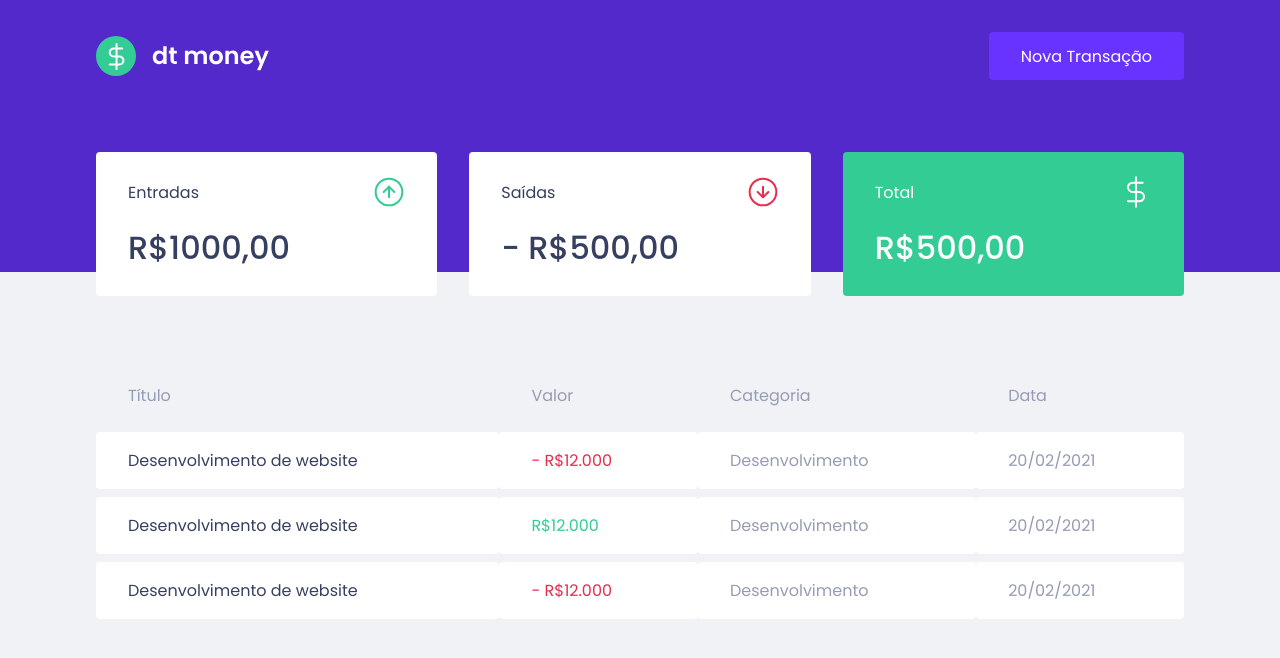
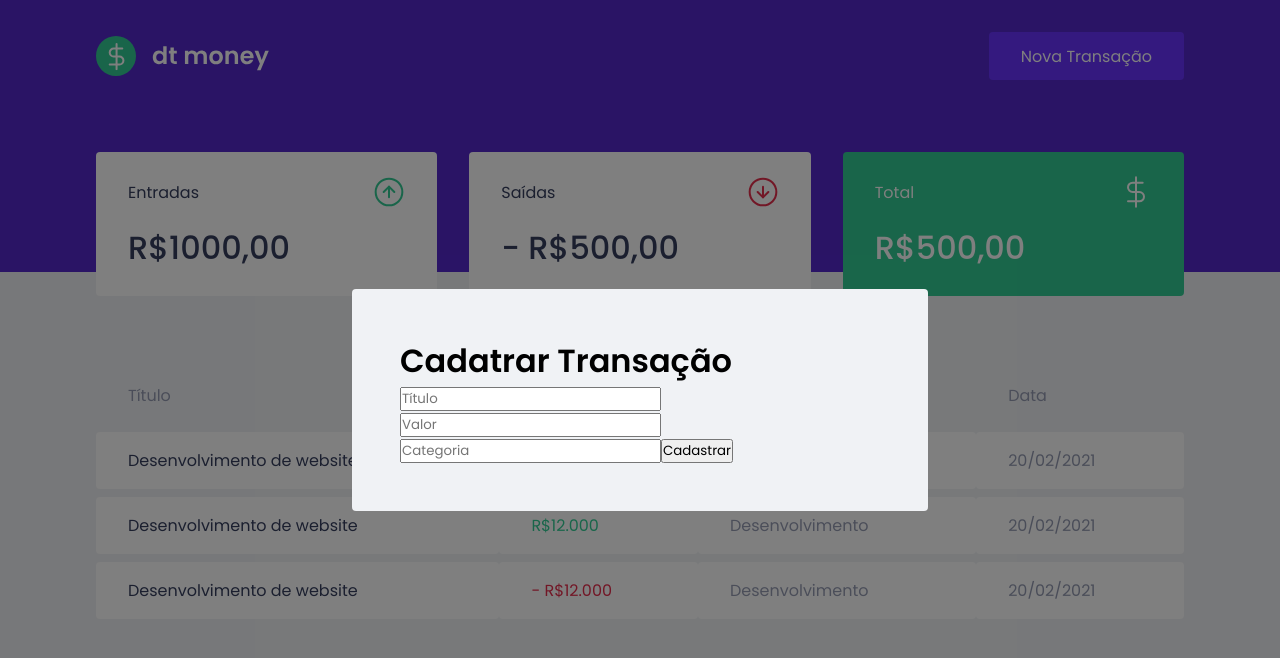
Before and after one commit to amadorgabriel/dt-money, a React (Create React App) app: page / in a window 1280 px wide. Both pictures are taken after a click on the button "Nova Transação". Shown: the top 658 px of the page. Built offline with nearby package versions, Linux system fonts and the light colour scheme; no server answers; what miragejs would draw is missing.

Commit message:
feat: add modal component

```diff
--- a/package.json
+++ b/package.json
@@ -7,6 +7,7 @@
     "miragejs": "^0.1.41",
     "react": "^17.0.2",
     "react-dom": "^17.0.2",
+    "react-modal": "^3.14.3",
     "react-scripts": "4.0.3",
     "styled-components": "^5.3.0",
     "web-vitals": "^1.0.1"
@@ -19,6 +20,7 @@
     "@types/node": "^12.0.0",
     "@types/react": "^17.0.0",
     "@types/react-dom": "^17.0.0",
+    "@types/react-modal": "^3.12.1",
     "@types/styled-components": "^5.1.11",
     "typescript": "^4.1.2"
   },
--- a/src/App.tsx
+++ b/src/App.tsx
@@ -1,13 +1,29 @@
 import { GLobalStyle } from './styles/global'
+
+import { useState } from 'react';
 
 import { Header } from './components/Header';
 import { Dashboard } from './components/Dashboard';
+import { NewTransactionModal } from './components/NewTransactionModal';
 
 export function App() {
+  const [isNewTransactionModalOpen, setIsNewTransactionModalOpen] = useState(false)
+
+  function handleOpenNewTransactionModal() {
+    setIsNewTransactionModalOpen(true)
+  }
+
+  function handleCloseNewTransactionModal() {
+    setIsNewTransactionModalOpen(false)
+  }
+
   return (
     <>
-      <Header />
+      <Header onOpenNewTransactionModal={handleOpenNewTransactionModal} />
       <Dashboard />
+
+      <NewTransactionModal isOpen={isNewTransactionModalOpen} onRequestClose={handleCloseNewTransactionModal} />
+
       <GLobalStyle />
     </>
   );
--- a/src/components/Header/index.tsx
+++ b/src/components/Header/index.tsx
@@ -1,13 +1,16 @@
 import logoImg from '../../assets/logo.svg'
-
 import { Container, Content } from './styles'
 
-export function Header () {
+interface HeaderProps {
+  onOpenNewTransactionModal: () => void
+}
+
+export function Header ({onOpenNewTransactionModal}: HeaderProps) {
   return (
     <Container>
       <Content>
         <img src={logoImg} alt="dt money" />
-        <button type="button">
+        <button type="button" onClick={onOpenNewTransactionModal}>
           Nova Transação
         </button>
       </Content>
--- /dev/null
+++ b/src/components/NewTransactionModal/index.tsx
@@ -0,0 +1,36 @@
+import Modal from "react-modal";
+import { Container } from "./styles";
+
+interface NewTransactionModalProps {
+  isOpen: boolean;
+  onRequestClose: () => void;
+}
+
+Modal.setAppElement("#root");
+
+export function NewTransactionModal({
+  isOpen,
+  onRequestClose,
+}: NewTransactionModalProps) {
+  return (
+    <Modal
+      isOpen={isOpen}
+      onRequestClose={onRequestClose}
+      overlayClassName="react-modal-overlay"
+      className="react-modal-content"
+    >
+
+      <Container>
+        <h1>Cadatrar Transação</h1>
+
+        <input type="text" placeholder="Título" />
+
+        <input type="number" placeholder="Valor" />
+
+        <input type="text" placeholder="Categoria" />
+
+        <button type="submit">Cadastrar</button>
+      </Container>
+    </Modal>
+  );
+}
--- /dev/null
+++ b/src/components/NewTransactionModal/styles.ts
@@ -0,0 +1,6 @@
+import styled from 'styled-components'
+
+export const Container = styled.form`
+
+
+`
--- a/src/components/TransactionTable/index.tsx
+++ b/src/components/TransactionTable/index.tsx
@@ -2,12 +2,11 @@
 import { api } from '../../services/api'
 import { Container } from "./styles";
 
-
 export function TransactionTable() {
 
   useEffect(() => {
-    api.get('/transactions')
-      .then(data => console.log(data))
+    api.get('transactions')
+      .then(response => console.log(response.data))
   }, [])
 
   return (
--- a/src/styles/global.ts
+++ b/src/styles/global.ts
@@ -53,4 +53,27 @@
     opacity: 0.6;
     cursor: not-allowed;
   }
+
+  .react-modal-overlay {
+    background: rgba(0, 0, 0, 0.5);
+
+    position: fixed;
+    top: 0;
+    bottom: 0;
+    left: 0;
+    right: 0;
+
+    display: flex;
+    align-items: center;
+    justify-content: center;
+  }
+
+  .react-modal-content {
+    width: 100%;
+    max-width: 576px;
+    background-color: var(--background);
+    padding: 3rem;
+    position: relative;
+    border-radius: 0.25rem;
+  }
 `
```
Also changed, not shown: 1 other file (tests, documents, lock files or other folders).
